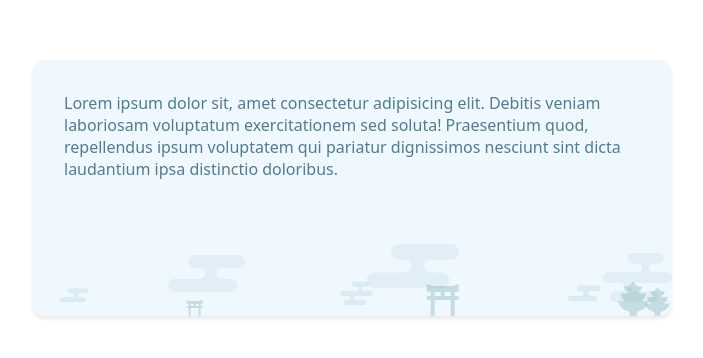
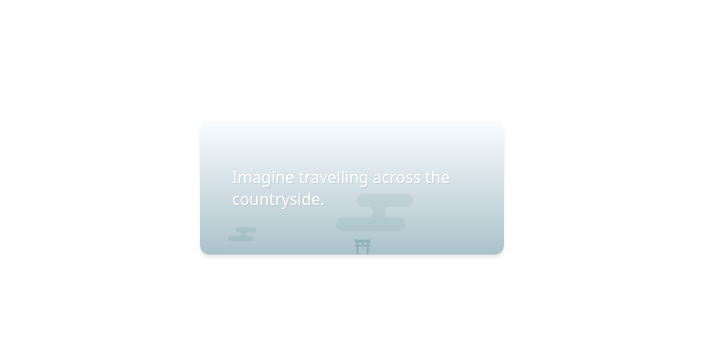
Before and after one commit to Decavium/animated-background, a plain HTML site: page index.html in a window 1280 px wide. Shown: the part 212-570 px from the top of the page, without its empty margins (288-991 px from the left). Drawn offline with Linux system fonts and the light colour scheme.

Commit message:
Finished project. Mainly just styled text.

```diff
--- a/index.html
+++ b/index.html
@@ -10,6 +10,8 @@
 
 <body>
     <div class="container">
+        <p>Imagine travelling across the countryside.</p>
+
         <div class="animated-background">
             <div class="layer-1">
                 <svg>
@@ -78,9 +80,6 @@
                 </svg>
             </div>
         </div>
-        <p>Lorem ipsum dolor sit, amet consectetur adipisicing elit. Debitis veniam laboriosam voluptatum
-            exercitationem sed soluta! Praesentium quod, repellendus ipsum voluptatem qui pariatur dignissimos
-            nesciunt sint dicta laudantium ipsa distinctio doloribus.</p>
     </div>
 
     <!-- Storeplace for SVGs -->
--- a/style.css
+++ b/style.css
@@ -1,9 +1,10 @@
 :root {
-    --font-color: rgb(82, 124, 141);
-    --container-background-color: aliceblue;
-    --animated-background-svg-color: cadetblue;
+    --font-color: white;
+    --container-background-color: linear-gradient(180deg, rgb(249, 252, 255), rgb(171, 194, 202));
+    --animated-background-svg-color: rgb(78, 133, 134);
 }
 
+/* reset */
 *,
 *::before,
 *::after {
@@ -12,17 +13,29 @@
 }
 
 .container {
+    /* centre container */
     position: absolute;
     top: 50%;
     left: 50%;
     transform: translate(-50%, -50%);
-    aspect-ratio: 6/2;
-    border-radius: 1cqi;
+
+    /* style container */
+    aspect-ratio: 7/2;
+    max-width: 15rem;
+    border-radius: .7cqi;
     background: var(--container-background-color);
     padding: 2rem;
     box-shadow: 0 .2rem .2rem 0 rgba(0, 0, 0, 0.08);
+
+    /* style text */
     font-family: system-ui, sans-serif;
     color: var(--font-color);
+    text-shadow: .05rem .05rem  rgba(0, 0, 0, 0.08);
+
+    /* center text */
+    display: flex;
+    justify-content: center;
+    align-items: center;
 }
 
 .animated-background {
@@ -42,26 +55,24 @@
     animation: animate-background 5s linear infinite;
 }
 
+/* moves SVGs right to left */
 @keyframes animate-background {
     from {
         transform: translateX(100cqw);
     }
 }
 
-/*  make sure all immediate children
-    fill the entire container */
-.animated-background .layer-1 {
+.layer-1 {
+    /*  if these aren't set the SVGs sit
+        at the top of the container */
     top: inherit;
     left: inherit;
     width: inherit;
     height: inherit;
-}
-
-/* animation looks like travelling on train shake */
-.layer-1 {
     animation: animate-layer-1 1s alternate-reverse infinite;
 }
 
+/* animation shakes SVGs */
 @keyframes animate-layer-1 {
     3% {
         transform: translateY(0);
```
